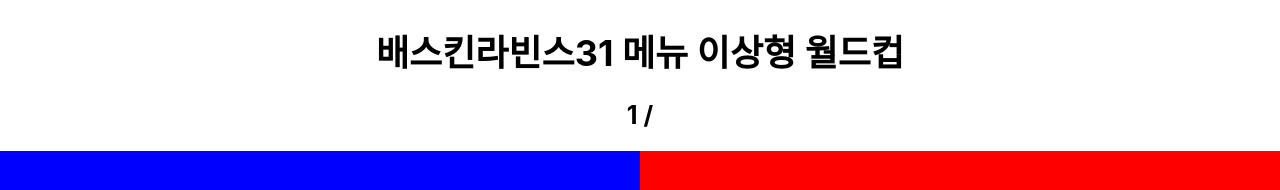
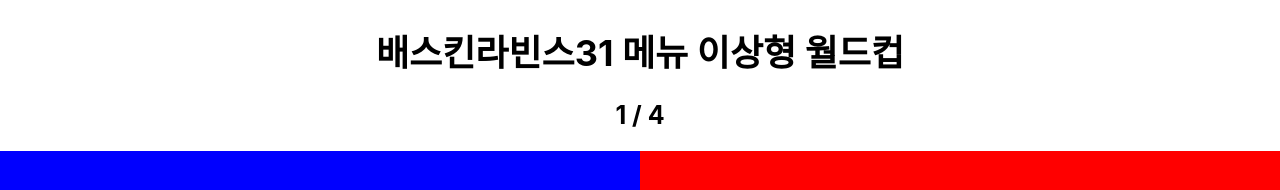
Before and after one commit to choichoijin/THE-SOPT-WEB-choiYuJin, a React (Create React App) app in the folder week3/: page / in a window 1280 px wide. Shown: the top 190 px of the page. Built offline with nearby package versions, Linux system fonts and the light colour scheme.

Commit message:
feat: ✨ 라운드 당 게임횟수 세기 구현

```diff
--- a/week3/src/App.js
+++ b/week3/src/App.js
@@ -1,4 +1,4 @@
-import { useState} from 'react';
+import { useState, useEffect} from 'react';
 import styled from 'styled-components';
 import './App.css';
 import pic1 from "./img/민트초콜릿칩.png";
@@ -47,20 +47,24 @@ const gameInfo = [
 ]
 
 let onFight = true;
+let roundNum = 1;
 
 function App() {
   const [fighters, setFighters] = useState(gameInfo);
   const [winners, setWinners] = useState([]);
+  const [gameNum, setGameNum] = useState(fighters.length/2);
 
   const leftWin = () => {
     // 라운드 종료.
     if (fighters.length === 2 && winners.length >= 1) {
       setFighters([...winners, fighters[0]]);
       setWinners([]);
+      ++roundNum;
       // 최종 우승자 나옴.
     } else if (fighters.length === 2 && winners.length === 0) {
       onFight = false;
       setFighters([fighters[0]]);
+      ++roundNum;
       // 경기중.
       } else {
     setFighters(fighters.slice(2));
@@ -72,19 +76,25 @@ function App() {
     if (fighters.length === 2 && winners.length >= 1) {
           setFighters([...winners, fighters[1]]);
           setWinners([]);
+          ++roundNum;
         } else if (fighters.length === 2 && winners.length === 0) {
           onFight = false;
           setFighters([fighters[1]]);
+          ++roundNum;
         } else {
           setFighters(fighters.slice(2));
           setWinners([...winners, fighters[1]]);
         }
   }
 
+  useEffect(() => {
+      setGameNum( fighters.length / 2)
+    }, [roundNum])
+
   return (
     <>
       <Title> 배스킨라빈스31 메뉴 이상형 월드컵 </Title>
-      <Round>{winners.length + 1} / {}</Round>
+      <Round>{winners.length + 1} / {gameNum}</Round>
       <Container>
         {onFight && <Left src={fighters[0].img} onClick={leftWin} />}
         {onFight && <Right src={fighters[1].img} onClick={rightWin}/>}
```
